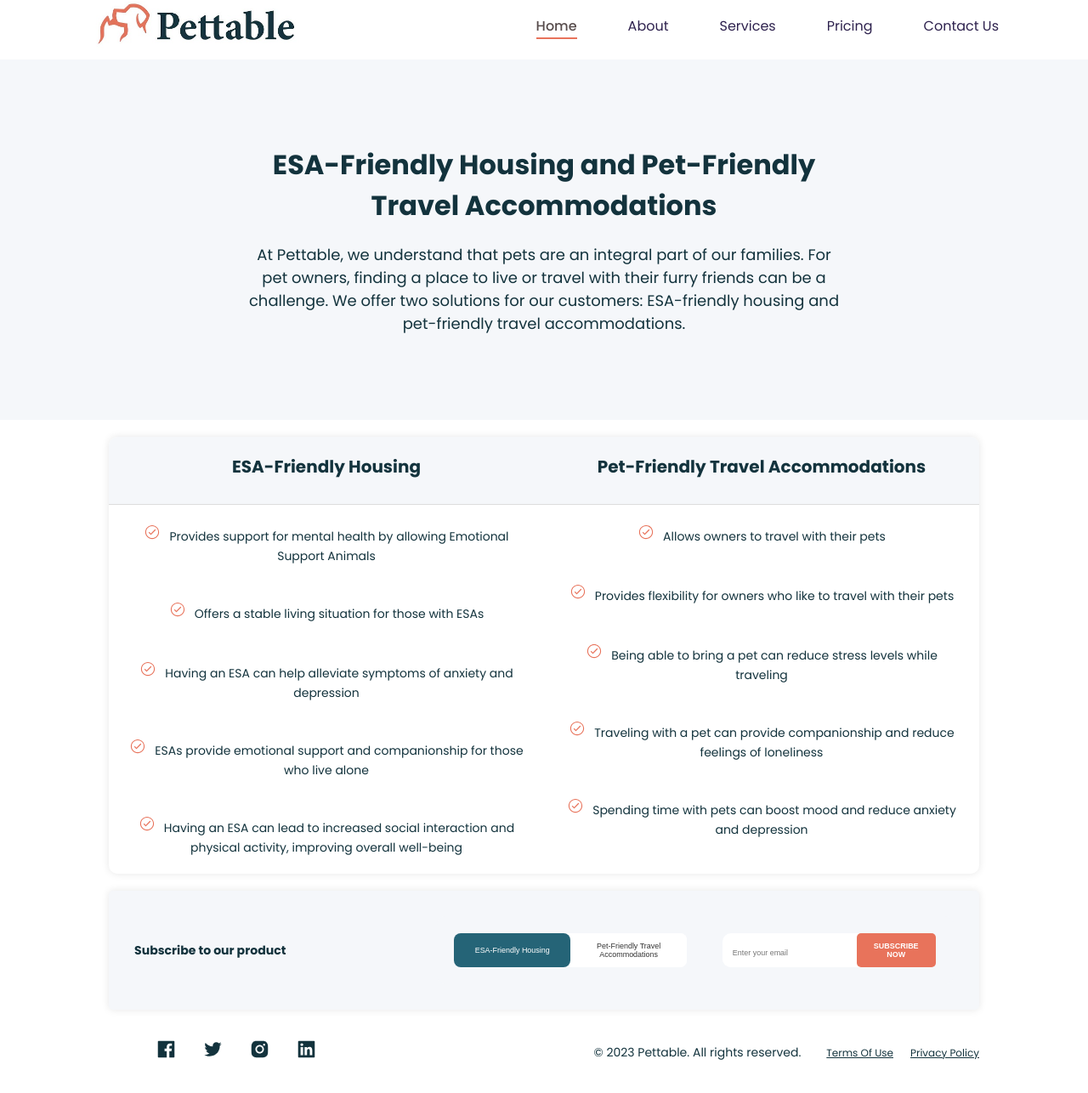
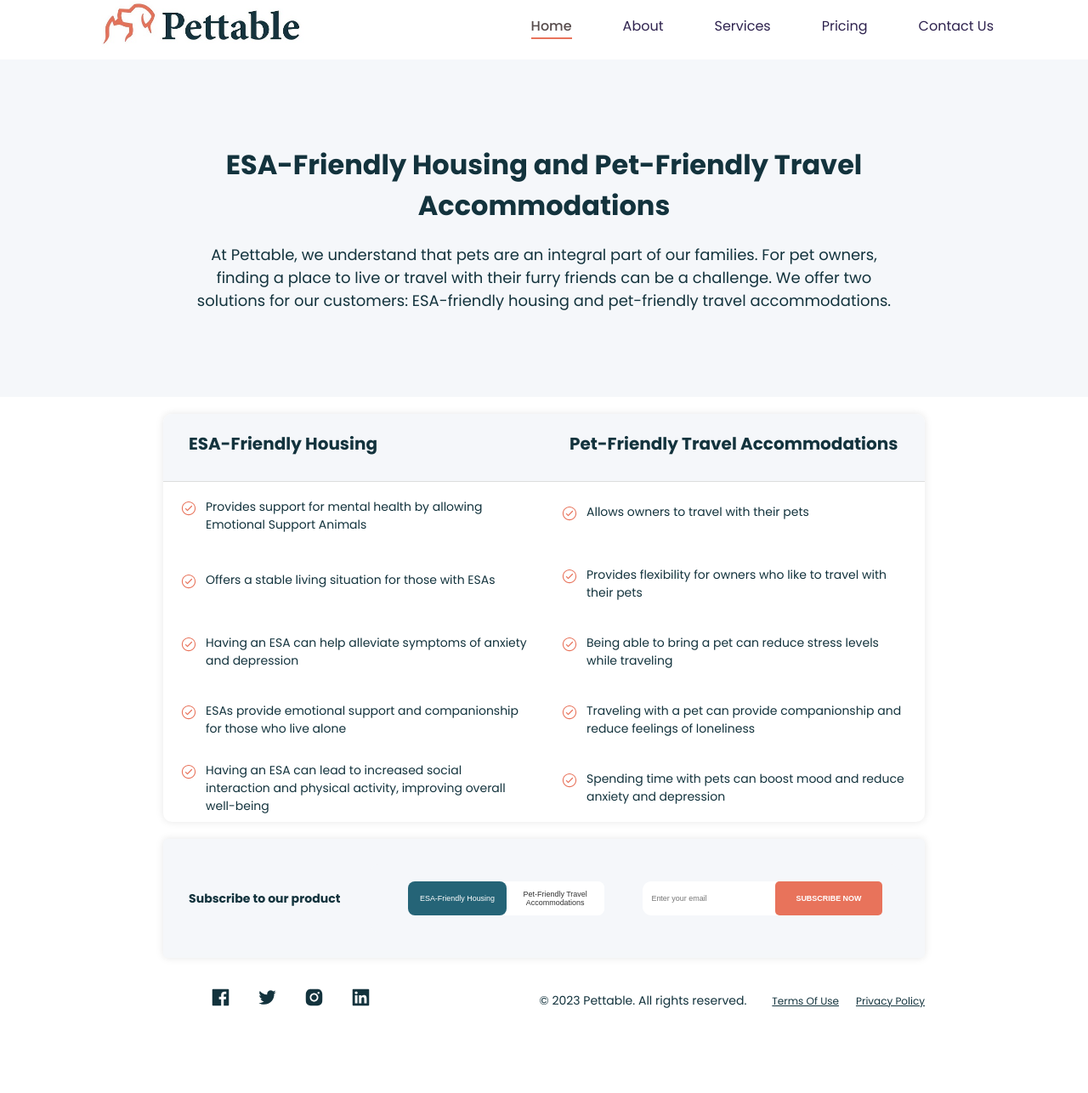
Before and after one commit to m-mraisi/pettable_demo, a React (Create React App) app: page / in a window 1280 px wide. Shown: the top 1286 px of the page at 85% size. After the commit the page ends 1228 px from the top, so only its background shows below. Built offline with nearby package versions, Linux system fonts and the light colour scheme.

Commit message:
updated the layout and CSS

```diff
--- a/src/components/content/FeatureTable.css
+++ b/src/components/content/FeatureTable.css
@@ -1,11 +1,23 @@
 .table-container {
   display: flex;
-  width: 80%;
+  width: 70%;
   border-radius: 10px;
   overflow: hidden;
   box-shadow: 0px 0px 10px rgba(0, 0, 0, 0.1);
   margin: 20px auto;
   color: #13333d;
+  animation: slide-down 600ms ease-out forwards;
+}
+
+@keyframes slide-down {
+  from {
+    opacity: 0;
+    transform: translateY(-3rem);
+  }
+  to {
+    opacity: 1;
+    transform: translateY(0);
+  }
 }
 
 .inner-table {
@@ -22,20 +34,16 @@
 }
 
 .table-header-item {
-  flex: 1;
   padding: 20px;
+  margin-left: 10px;
 }
 
 .table-row {
   display: flex;
   align-items: center;
-}
-
-.row-icon {
-  font-size: 20px;
-  color: #e8735b;
-  margin-right: 10px;
-  display: inline;
+  justify-content: center;
+  margin: auto 0;
+  height: 5rem;
 }
 
 .table-cell {
@@ -43,6 +51,17 @@
   padding: 20px;
   font-size: 14px;
   line-height: 1.5;
+  display: flex;
+}
+.row-icon {
+  font-size: 20px;
+  color: #e8735b;
+  margin-right: 10px;
+}
+
+.table-cell > span {
+  text-align: start;
+  /* background-color: magenta; */
 }
 
 @media screen and (max-width: 768px) {
--- a/src/components/content/Hero.css
+++ b/src/components/content/Hero.css
@@ -7,10 +7,22 @@
   text-align: center;
   margin-top: 10px;
   color: #13333d;
+  animation: slide-down 600ms ease-out forwards;
+}
+
+@keyframes slide-down {
+  from {
+    opacity: 0;
+    transform: translateY(-3rem);
+  }
+  to {
+    opacity: 1;
+    transform: translateY(0);
+  }
 }
 
 .intro-tile {
-  width: 60%;
+  width: 70%;
   font-size: 2rem;
   font-weight: bold;
   margin-top: 50px;
@@ -18,7 +30,7 @@
 }
 
 .intro-par {
-  width: 60%;
+  width: 70%;
   font-size: 18px;
   line-height: 1.5;
   margin-bottom: 50px;
--- a/src/components/content/SubscribeForm.css
+++ b/src/components/content/SubscribeForm.css
@@ -3,7 +3,7 @@
   flex-direction: row;
   justify-content: space-between;
   align-items: center;
-  width: 80%;
+  width: 70%;
   margin: 20px auto;
   padding: 30px;
   background-color: #f5f7fa;
@@ -30,6 +30,7 @@
   display: flex;
   background-color: white;
   border-radius: 8px;
+  width: 18vw;
 }
 
 .subscription-plan button {
@@ -53,7 +54,7 @@
 .sub-form {
   display: flex;
   background-color: white;
-  width: 18vw;
+  width: 22vw;
   flex-direction: row;
   justify-content: space-between;
   border-radius: 10px;
@@ -61,12 +62,13 @@
 
 input {
   font-size: 0.7vw;
-  padding: 12px;
-  padding-right: 30px;
+  padding: 14px 10px;
   border-radius: 10px;
   border: none;
   margin-top: 5px;
   width: 15vw;
+  margin-top: auto;
+  margin-bottom: auto;
 }
 
 input:focus {
@@ -82,7 +84,7 @@ input:focus {
   color: white;
   border-radius: 5px;
   border: none;
-  padding: 10px 20px;
+  padding: 10px 0px;
   cursor: pointer;
   transition: all 0.3s ease-in-out;
 }
--- a/src/components/layout/Footer.css
+++ b/src/components/layout/Footer.css
@@ -1,7 +1,7 @@
 .footer {
   display: flex;
   margin: 30px auto;
-  width: 80%;
+  width: 70%;
   justify-content: space-between;
   align-items: center;
   flex-wrap: wrap;
--- a/src/components/layout/Header.css
+++ b/src/components/layout/Header.css
@@ -1,5 +1,5 @@
 .container {
-  max-width: 1100px;
+  max-width: 85vw;
   margin: 0 auto;
   padding: 0 15px;
   height: 100%;
```
